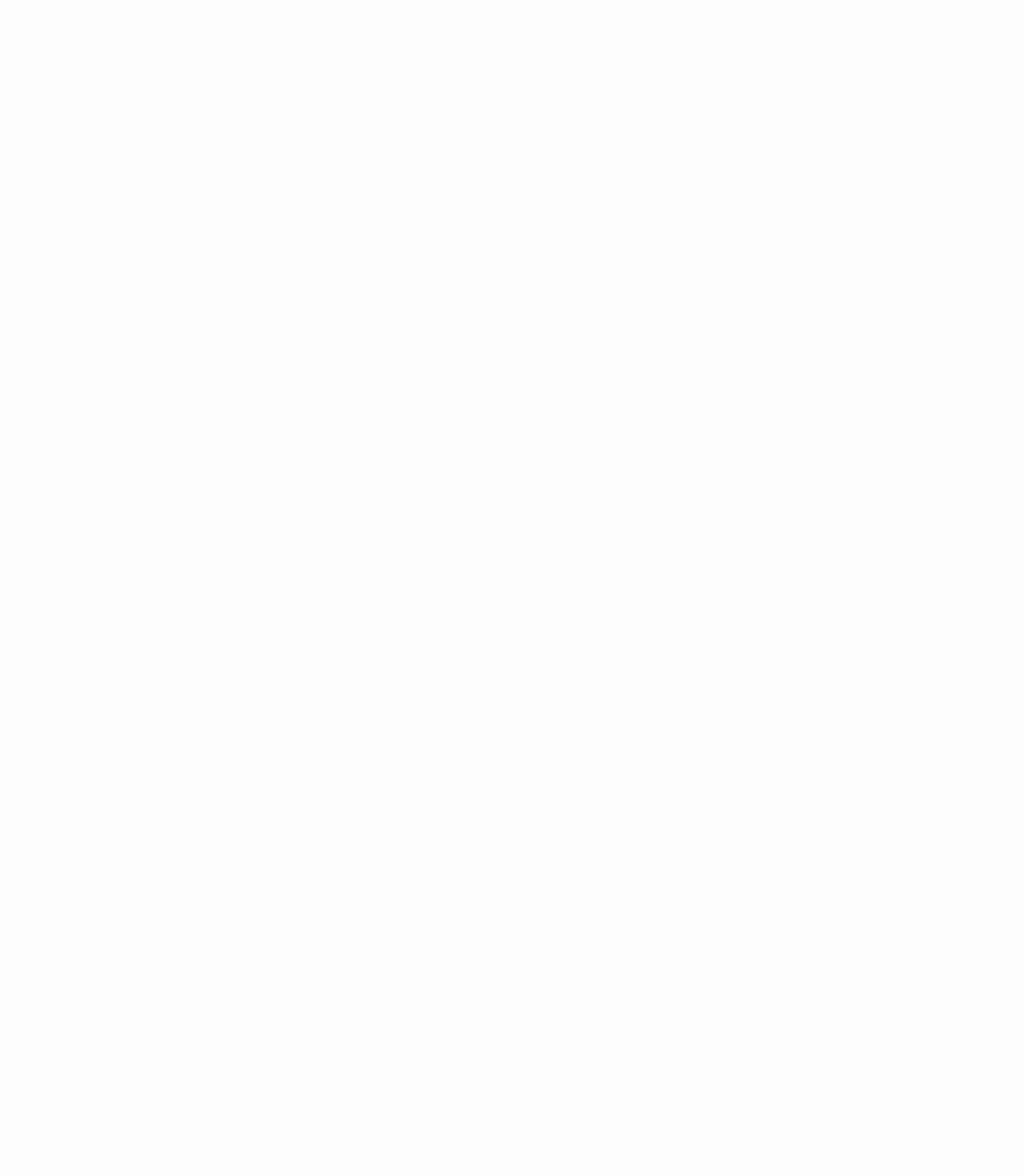
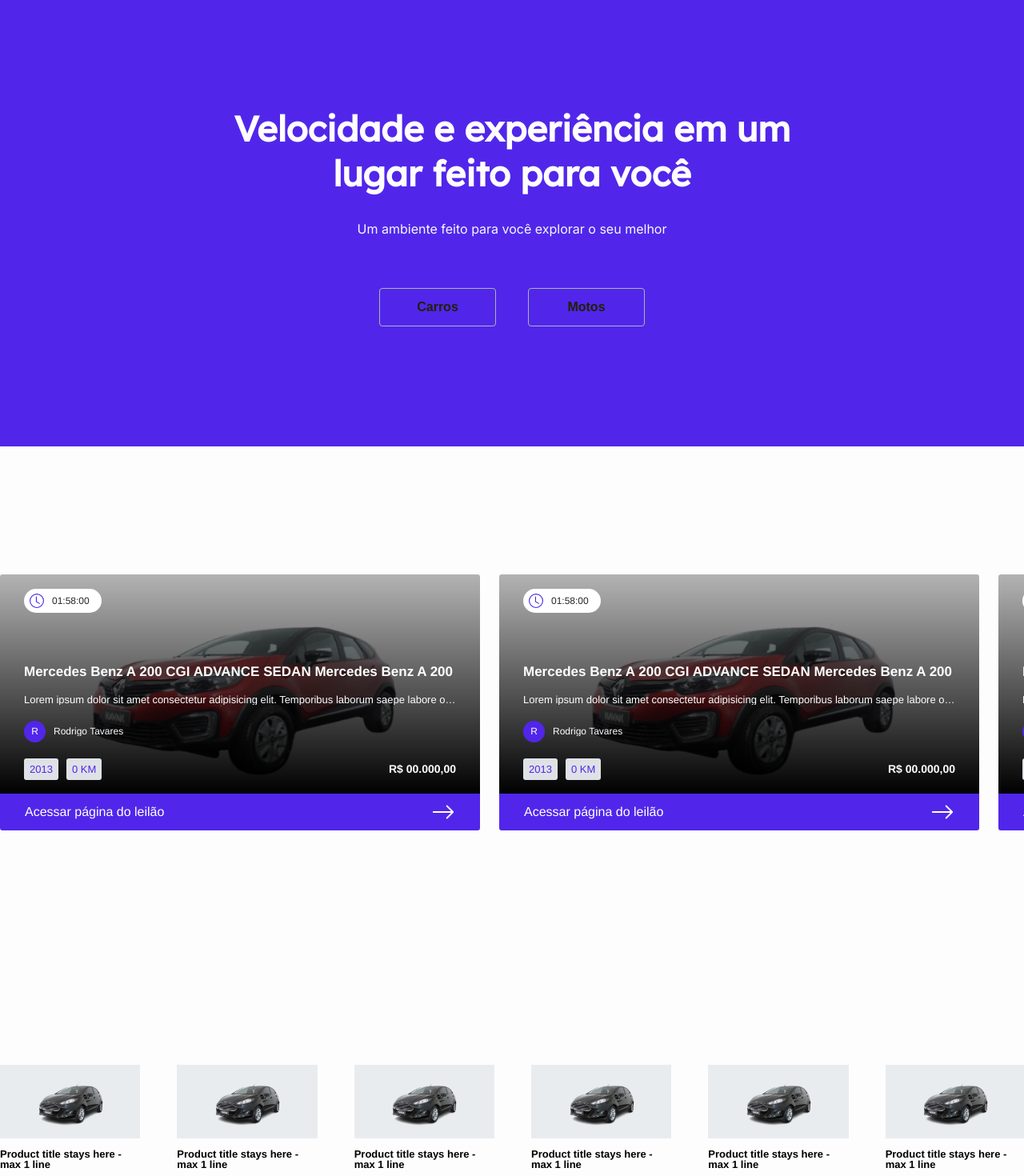
Before and after one commit to Vehicle-E-commerce/vehicle_ecommerce_client, a React (Vite) app: page / in a window 1280 px wide. Shown: the part 100-1570 px from the top of the page at 80% size. Before the commit the page ends 800 px from the top, so only its background shows below. Built offline with nearby package versions, Linux system fonts and the light colour scheme.

Commit message:
:sparkles: starting homepage creation

```diff
--- a/index.html
+++ b/index.html
@@ -3,6 +3,16 @@
   <head>
     <meta charset="UTF-8" />
     <link rel="icon" type="image/svg+xml" href="/vite.svg" />
+    <link rel="preconnect" href="https://fonts.googleapis.com" />
+    <link rel="preconnect" href="https://fonts.gstatic.com" crossorigin />
+    <link
+      href="https://fonts.googleapis.com/css2?family=Inter&family=Lexend&display=swap"
+      rel="stylesheet"
+    />
+    <link
+      href="https://fonts.googleapis.com/css2?family=Montserrat&display=swap"
+      rel="stylesheet"
+    />
     <meta name="viewport" content="width=device-width, initial-scale=1.0" />
     <title>Vehicles</title>
   </head>
--- a/src/components/Button/index.tsx
+++ b/src/components/Button/index.tsx
@@ -1,4 +1,3 @@
-import styled from "styled-components";
 import { StyledButton } from "./styles";
 import { ReactNode } from "react";
 
--- a/src/components/Footer/styles.ts
+++ b/src/components/Footer/styles.ts
@@ -1,7 +1,6 @@
 import styled from "styled-components";
 
 export const Container = styled.div`
-  position: fixed;
   bottom: 0;
   height: 90px;
   width: 100vw;
--- a/src/components/Header/index.tsx
+++ b/src/components/Header/index.tsx
@@ -1,30 +1,43 @@
-import React, {useContext, useState} from "react";
-import Switch from  'react-switch';
-import { shade } from 'polished'
+import { shade } from "polished";
+import React, { useContext, useState } from "react";
+import Switch from "react-switch";
 
-import { Cont, Container, Navegacao, Title, VerticalSwitchContainer} from "./styled";
+import { useMediaQuery } from "react-responsive";
 import { ThemeContext } from "styled-components";
 import { ThemesContext } from "../../contexts/Themes";
-import { useMediaQuery } from 'react-responsive';
-import { IconBaseProps } from "react-icons";
+import {
+  Cont,
+  Container,
+  Navegacao,
+  Title,
+  VerticalSwitchContainer,
+} from "./styled";
 
+import Button from "../Button";
 import MenuMobile from "../MenuMobile";
-import Button from "../Button";
 
 const Header: React.FC = () => {
-    const {toggleTheme} = useContext(ThemesContext)
-    const { colors, title } = useContext(ThemeContext)
-    const [menuMobVisible, setMenuMobVisible] = useState(false)
-    const isMobile = useMediaQuery({maxWidth: 767});
+  const { toggleTheme } = useContext(ThemesContext);
+  const { colors, title } = useContext(ThemeContext);
+  const [menuMobVisible, setMenuMobVisible] = useState(false);
+  const isMobile = useMediaQuery({ maxWidth: 767 });
 
   // const {user, auth} = useContext(AuthContext)
   // test de render
-    const auth = true
+  const auth = true;
   const user = {
-        is_Advertiser: true
-    }
+    is_Advertiser: true,
+  };
   // Gere um número aleatório para escolher a cor de fundo do círculo
-    const colors_bg_icon_perfil = ['#FF7F50', '#00BFFF', '#8A2BE2', '#20B2AA', '#FFA500', '#FF69B4', '#9370DB'];
+  const colors_bg_icon_perfil = [
+    "#FF7F50",
+    "#00BFFF",
+    "#8A2BE2",
+    "#20B2AA",
+    "#FFA500",
+    "#FF69B4",
+    "#9370DB",
+  ];
   const number_color = Math.floor(Math.random() * colors_bg_icon_perfil.length);
 
   return (
@@ -33,68 +46,93 @@
         <VerticalSwitchContainer>
           <Switch
             onChange={toggleTheme}
-                    checked={title == 'dark'}
+            checked={title == "dark"}
             checkedIcon={false}
             uncheckedIcon={false}
             height={8}
             width={30}
             handleDiameter={10}
-                    offHandleColor={shade(0.13, '#fff')}
+            offHandleColor={shade(0.13, "#fff")}
             offColor={shade(0.17, colors.primary)}
-                    onColor='#fff'  />
+            onColor="#fff"
+          />
         </VerticalSwitchContainer>
         <Title>
           <p>Motors</p>
           <p className="word_shop">shop</p>
         </Title>
       </Cont>
-            { isMobile ? (
-                <MenuMobile className="menuMob"
+      {isMobile ? (
+        <MenuMobile
+          className="menuMob"
           menuMobVisible={menuMobVisible}
           setMenuMobVisible={setMenuMobVisible}
         />
       ) : (
-                <Cont width={'40rem'}>
+        <Cont width={"40rem"}>
           <Navegacao>
             <ul>
-                            <li><a href="#">Carros</a></li>
-                            <li><a href="#">Motos</a></li>
-                            <li><a href="#">leilão</a></li>
-                            <div className="vertical_line" ></div>
+              <li>
+                <a href="#">Carros</a>
+              </li>
+              <li>
+                <a href="#">Motos</a>
+              </li>
+              <li>
+                <a href="#">leilão</a>
+              </li>
+              <div className="vertical_line"></div>
 
               {auth ? (
                 <>
-                                    <li onClick={()=> setMenuMobVisible(!menuMobVisible)}>
+                  <li onClick={() => setMenuMobVisible(!menuMobVisible)}>
                     <Cont
                       className="initial_perfil"
-                                        style={{ backgroundColor: colors_bg_icon_perfil[number_color] }}>
+                      style={{
+                        backgroundColor: colors_bg_icon_perfil[number_color],
+                      }}
+                    >
                       <p>U</p>
                       <p>L</p>
                     </Cont>
                     Usuario Logado
                   </li>
                   <Cont isVisible={menuMobVisible}>
-                                        <nav className="perfil_menu" >
+                    <nav className="perfil_menu">
                       <ul>
-                                                <li><a>Editar Perfil</a></li>
-                                                <li><a>Editar Endereço</a></li>
+                        <li>
+                          <a>Editar Perfil</a>
+                        </li>
+                        <li>
+                          <a>Editar Endereço</a>
+                        </li>
                         {user.is_Advertiser ? (
-                                                    <li><a>Meus anuncios</a></li>
-                                                ):(
-                                                    <li><a>Minhas Compras</a></li>
+                          <li>
+                            <a>Meus anuncios</a>
+                          </li>
+                        ) : (
+                          <li>
+                            <a>Minhas Compras</a>
+                          </li>
                         )}
-                                                <li><a>Sair</a></li>
+                        <li>
+                          <a>Sair</a>
+                        </li>
                       </ul>
                     </nav>
                   </Cont>
                 </>
               ) : (
                 <>
-                                    <li> <a href="#"> Fazer Login</a> </li>
-                                    <li><Button
-                                            width="133px"
-                                            height="48px"
-                                        >Cadastrar</Button></li>
+                  <li>
+                    {" "}
+                    <a href="#"> Fazer Login</a>{" "}
+                  </li>
+                  <li>
+                    <Button width="133px" height="48px">
+                      Cadastrar
+                    </Button>
+                  </li>
                 </>
               )}
             </ul>
@@ -102,7 +140,7 @@
         </Cont>
       )}
     </Container>
-    )
+  );
 };
 
 export default Header;
--- a/src/components/Header/styled.tsx
+++ b/src/components/Header/styled.tsx
@@ -7,7 +7,6 @@
 }
 
 export const Container = styled.div`
-  position: fixed;
   top: 0;
   height: 80px;
   width: 100vw;
--- /dev/null
+++ b/src/components/Main/index.tsx
@@ -0,0 +1,44 @@
+import AuctionCard from "../AuctionCard";
+import Button from "../Button";
+import CardsCar from "../CardCar";
+import { ArticleHome, MainHome } from "./styles";
+
+const Main: React.FC = () => {
+  return (
+    <MainHome>
+      <ArticleHome>
+        <h1>Velocidade e experiência em um lugar feito para você</h1>
+        <p>Um ambiente feito para você explorar o seu melhor</p>
+        <div>
+          <Button textColor= "var(--grey10)">Carros</Button>
+          <Button textColor= "var(--grey10)">Motos</Button>
+        </div>
+      </ArticleHome>
+      <ul className="auction">
+        <AuctionCard />
+        <AuctionCard />
+        <AuctionCard />
+        <AuctionCard />
+        <AuctionCard />
+      </ul>
+      <ul className="cars">
+        <CardsCar />
+        <CardsCar />
+        <CardsCar />
+        <CardsCar />
+        <CardsCar />
+        <CardsCar />
+      </ul>
+      <ul className=" motorBike">
+        <CardsCar />
+        <CardsCar />
+        <CardsCar />
+        <CardsCar />
+        <CardsCar />
+        <CardsCar />
+      </ul>
+    </MainHome>
+  );
+};
+
+export default Main;
--- /dev/null
+++ b/src/components/Main/styles.ts
@@ -0,0 +1,66 @@
+import styled from "styled-components";
+
+export const MainHome = styled.main`
+  width: 100%;
+  ul {
+    display: flex;
+    flex-direction: row;
+    max-width: 100%;
+    overflow: auto;
+  }
+  .auction {
+    gap: 1.5rem;
+  }
+  .cars {
+    gap: 3rem;
+    margin-top: 18.3rem;
+  }
+  .motorBike {
+    gap: 3rem;
+    margin-top: 19.5rem;
+  }
+`;
+export const ArticleHome = styled.article`
+  background-color: var(--brand2);
+  width: 100%;
+  display: flex;
+  flex-direction: column;
+  align-items: center;
+  justify-content: center;
+  height: 36rem;
+  margin-bottom: 10rem;
+  h1 {
+    height: 119px;
+    width: 748px;
+    left: 425px;
+    top: 160px;
+    border-radius: "nullpx";
+
+    font-family: "Lexend", sans-serif;
+    font-size: 44px;
+    font-weight: 700;
+    line-height: 56px;
+    letter-spacing: 0em;
+    text-align: center;
+
+    color: var(--grey10);
+
+    margin-bottom: 20px;
+  }
+  p {
+    font-family: "Inter", sans-serif;
+    font-size: 16px;
+    font-weight: 400;
+    line-height: 28px;
+    text-align: left;
+
+    color: var(--grey9);
+
+    margin-bottom: 3.75rem;
+  }
+  div {
+    display: flex;
+    flex-direction: row;
+    gap: 2.5rem;
+  }
+`;
--- a/src/pages/Home/index.tsx
+++ b/src/pages/Home/index.tsx
@@ -1,15 +1,17 @@
 import React from "react";
-import { Container  } from "./styles";
+import Footer from "../../components/Footer";
 import Header from "../../components/Header";
-import Footer from "../../components/Footer";
-import AuctionCard from "../../components/AuctionCard";
+import Main from "../../components/Main";
+import { Container } from "./styles";
 
 const Home: React.FC = () => {
-    return(
-        <Container>
-            <Header />
-        </Container>
-    );
+  return (
+    <Container>
+      <Header />
+      <Main />
+      <Footer />
+    </Container>
+  );
 };
 
 export default Home;
--- a/src/pages/Home/styles.ts
+++ b/src/pages/Home/styles.ts
@@ -1,10 +1,12 @@
 import styled from "styled-components";
 
 export const Container = styled.div`
-    height: 100%;
-    width: 100%;
-    display: flex;
-    grid-template-rows: 10% 90%;
+  display: flex;
+  flex-direction: column;
+  height: 100%;
+  width: 100%;
+  display: flex;
+  grid-template-rows: 10% 90%;
 
-    align-items: center;
-`
+  align-items: center;
+`;
```
Also changed, not shown: src/components/CardCar/index.tsx (+16 -11 lines). Lines whose indentation alone changed are shown as unchanged.
